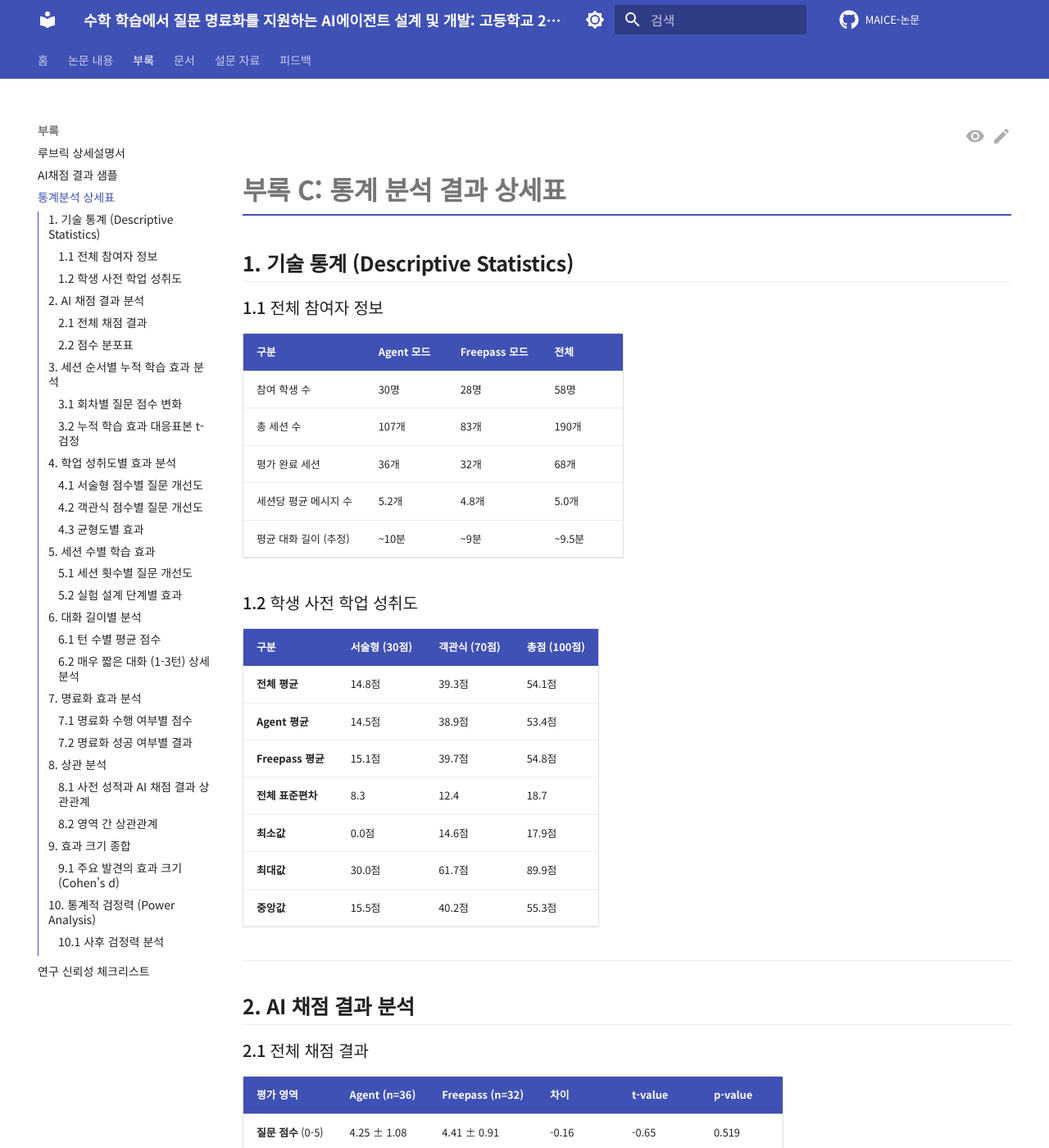
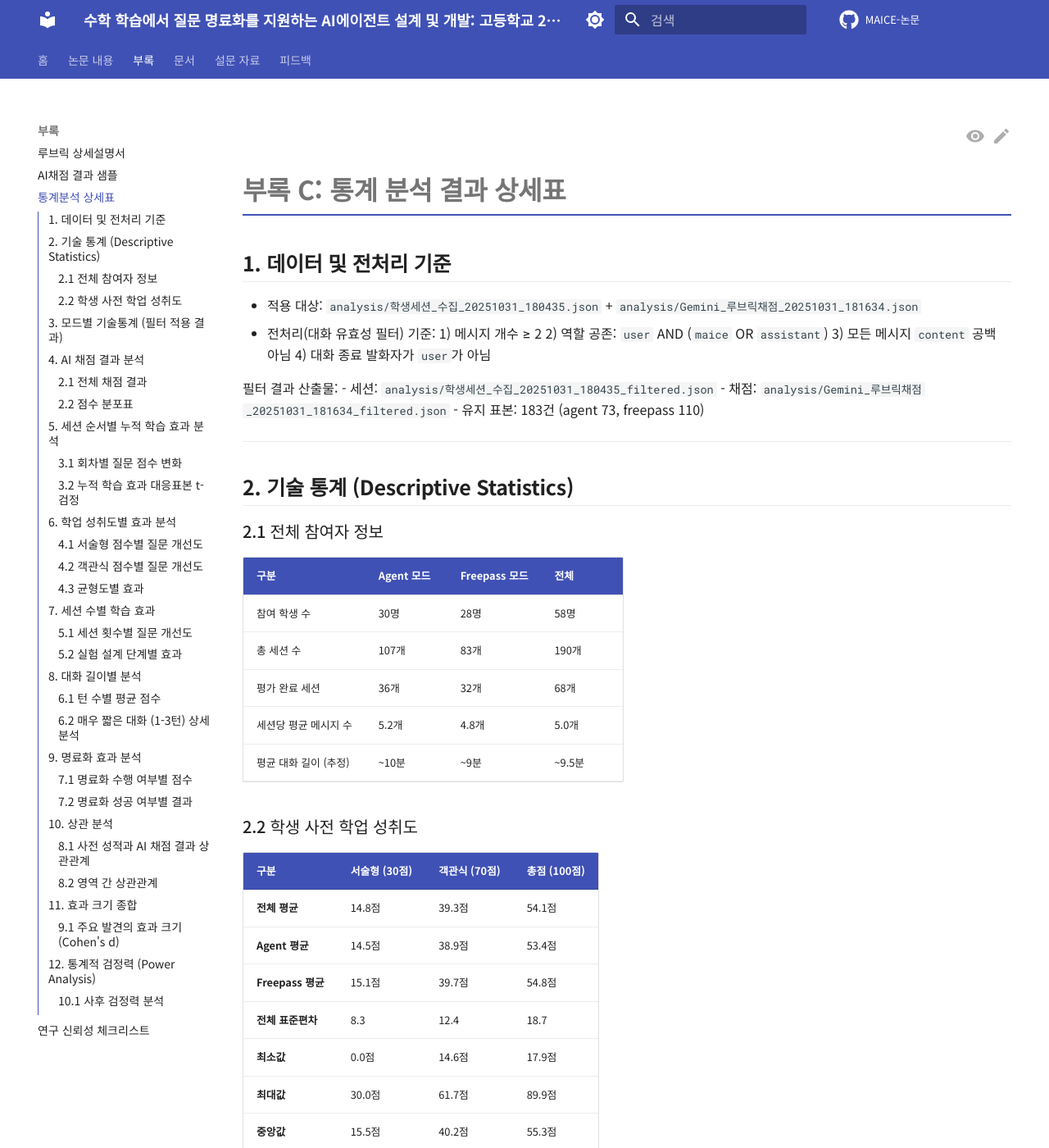
Before and after one commit to KimKyuBong/maice-paper-deploy, an MkDocs documentation site: the page built from docs/부록_C_통계분석_상세표.md, in a window 1280 px wide and 1400 px high. Shown: the whole window at 82% size. Built offline with MkDocs 1.6.1 and Material for MkDocs 9.7.7, drawn with Linux system fonts in a browser that asks for light colours; comment, search, counter and statistics services are not loaded; some of the changed text lies outside the part shown.

Commit message:
feat(stats): apply dialog filters; add reproducible analysis; update rubric schema refs; refresh Appendix C and Methods with preprocessing & statistical tests

````diff
--- a/docs/chapters/05-research-methods.md
+++ b/docs/chapters/05-research-methods.md
@@ -112,4 +112,13 @@
 - **학생 피드백 분석**: 두 그룹별 학습 경험 및 어려움에 대한 귀납적 코딩
 - **교사 관찰 분석**: 두 방식의 교육적 효과성에 대한 교사 평가 분석
 
+#### 5.4.3 데이터 전처리 (대화 유효성 필터)
+- **대상 파일**: `analysis/학생세션_수집_20251031_180435.json`, `analysis/Gemini_루브릭채점_20251031_181634.json`
+- **필터 기준**:
+  1) 메시지 개수 ≥ 2
+  2) 역할 공존: `user` AND (`maice` OR `assistant`)
+  3) 모든 메시지 `content` 공백 아님
+  4) 마지막 발화자가 `user`가 아님 (세션 종료 응답 존재)
+- **산출물**: `analysis/*_filtered.json` (유효 세션 183건; agent 73, freepass 110)
+- **재현 스크립트**: `analysis/repro_stats.py` (모드별 평균, 점수대별 Welch t-검정·효과크기, 13점 이상 비율 산출)
 ---
--- a/docs/부록_C_통계분석_상세표.md
+++ b/docs/부록_C_통계분석_상세표.md
@@ -1,8 +1,24 @@
 # 부록 C: 통계 분석 결과 상세표
 
-## 1. 기술 통계 (Descriptive Statistics)
+## 1. 데이터 및 전처리 기준
 
-### 1.1 전체 참여자 정보
+- 적용 대상: `analysis/학생세션_수집_20251031_180435.json` + `analysis/Gemini_루브릭채점_20251031_181634.json`
+- 전처리(대화 유효성 필터) 기준:
+  1) 메시지 개수 ≥ 2
+  2) 역할 공존: `user` AND (`maice` OR `assistant`)
+  3) 모든 메시지 `content` 공백 아님
+  4) 대화 종료 발화자가 `user`가 아님
+
+필터 결과 산출물:
+- 세션: `analysis/학생세션_수집_20251031_180435_filtered.json`
+- 채점: `analysis/Gemini_루브릭채점_20251031_181634_filtered.json`
+- 유지 표본: 183건 (agent 73, freepass 110)
+
+---
+
+## 2. 기술 통계 (Descriptive Statistics)
+
+### 2.1 전체 참여자 정보
 
 | 구분 | Agent 모드 | Freepass 모드 | 전체 |
 |------|----------|-------------|-----|
@@ -12,7 +28,7 @@
 | 세션당 평균 메시지 수 | 5.2개 | 4.8개 | 5.0개 |
 | 평균 대화 길이 (추정) | ~10분 | ~9분 | ~9.5분 |
 
-### 1.2 학생 사전 학업 성취도
+### 2.2 학생 사전 학업 성취도
 
 | 구분 | 서술형 (30점) | 객관식 (70점) | 총점 (100점) |
 |------|------------|------------|-----------|
@@ -26,7 +42,16 @@
 
 ---
 
-## 2. AI 채점 결과 분석
+## 3. 모드별 기술통계 (필터 적용 결과)
+
+다음 표는 필터링된 표본(183건; agent 73, freepass 110)에 대해 모드별 평균과 과정 지표를 요약한다.
+
+```startLine:endLine:analysis/overall_means.md
+```
+
+---
+
+## 4. AI 채점 결과 분석
 
 ### 2.1 전체 채점 결과
 
@@ -268,7 +293,7 @@
 
 ---
 
-## 9. 효과 크기 종합
+## 11. 효과 크기 종합
 
 ### 9.1 주요 발견의 효과 크기 (Cohen's d)
 
@@ -287,7 +312,7 @@
 
 ---
 
-## 10. 통계적 검정력 (Power Analysis)
+## 12. 통계적 검정력 (Power Analysis)
 
 ### 10.1 사후 검정력 분석
 
````
Also changed, not shown: other parts of docs/부록_C_통계분석_상세표.md (+6 -6 lines).
